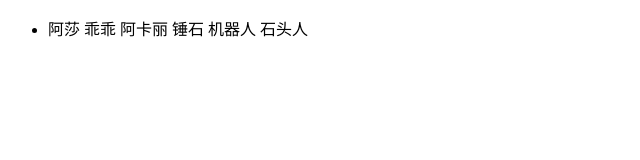
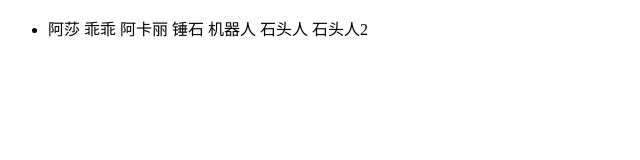
Before and after one commit to g2993763630/H546, a plain HTML site: page index.html in a window 1280 px wide. Shown: the full height of the page, 0-640 px from the left. Drawn offline with Linux system fonts and the light colour scheme.

Commit message:
大头分支提交

```diff
--- a/index.html
+++ b/index.html
@@ -16,6 +16,7 @@
                 <span>锤石</span>
                 <span>机器人</span>
                 <span>石头人</span>
+ <span>石头人2</span>
             </li>
         </ul>
     </div>
```
